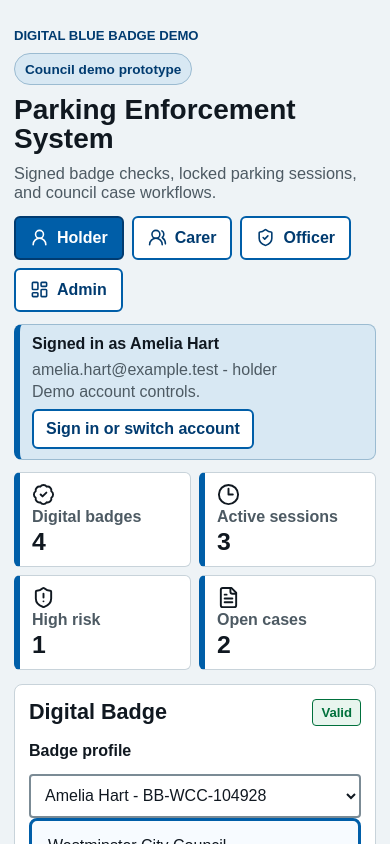
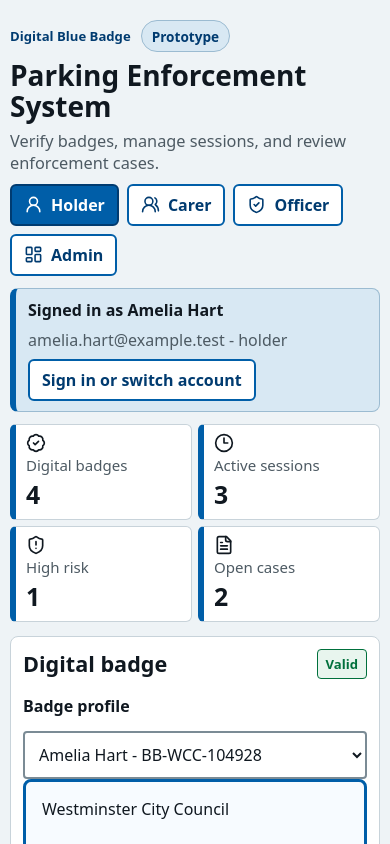
Before and after one commit to MrLawrenceAwe/blue-badge-parking-enforcement-demo, a React (Vite) app: page / in a window 390 px wide. Shown: the top 844 px of the page. Built offline with nearby package versions, Linux system fonts and the light colour scheme.

Commit message:
Polish dashboard typography and admin layout

```diff
--- a/src/components/carer/CarerView.jsx
+++ b/src/components/carer/CarerView.jsx
@@ -25,7 +25,7 @@ export function CarerView({
     <div className="page-grid">
       <section className="panel">
         <div className="panel-heading">
-          <h2>Delegated Access</h2>
+          <h2>Delegated access</h2>
           <UsersRound aria-hidden="true" />
         </div>
         <div className="list">
@@ -39,22 +39,22 @@ export function CarerView({
       </section>
       <section className="panel">
         <div className="panel-heading">
-          <h2>Care Notes</h2>
+          <h2>Care notes</h2>
           <FileText aria-hidden="true" />
         </div>
-        <p className="plain-text">Carers can help manage delegated badge access, check the current badge state, and confirm the locked parking session details without changing arrival time after start.</p>
+        <p className="plain-text">Manage delegated access and confirm session details.</p>
         {sessions.filter((session) => session.badgeId === selectedBadge.id).map((session) => <SessionCard key={session.id} session={session} />)}
         <div className="timeline-list">
           <h3>Notifications</h3>
           {notifications.map((notification) => (
             <small key={notification.id}>{notification.channel} at {new Date(notification.time).toLocaleString('en-GB')}: {notification.message}</small>
           ))}
-          {!notifications.length && <small>No notifications for this badge in the demo.</small>}
+          {!notifications.length && <small>No notifications for this badge.</small>}
         </div>
       </section>
       <section className="panel">
         <div className="panel-heading">
-          <h2>Delegated Session</h2>
+          <h2>Delegated session</h2>
           <Clock3 aria-hidden="true" />
         </div>
         <SessionStartForm badge={selectedBadge} activeSession={activeSession} startSession={startSession} extendSession={extendSession} endSession={endSession} />
--- a/src/components/holder/HolderView.jsx
+++ b/src/components/holder/HolderView.jsx
@@ -35,7 +35,7 @@ export function HolderView({
     <div className="page-grid">
       <section className="panel badge-panel">
         <div className="panel-heading">
-          <h2>Digital Badge</h2>
+          <h2>Digital badge</h2>
           <StatusPill status={badge.status} />
         </div>
         <label className="field-label" htmlFor="badge-select">Badge profile</label>
@@ -88,7 +88,7 @@ export function HolderView({
 
       <section className="panel">
         <div className="panel-heading">
-          <h2>Session Clock</h2>
+          <h2>Session clock</h2>
           <Clock3 aria-hidden="true" />
         </div>
         <SessionStartForm badge={badge} activeSession={activeSession} startSession={startSession} extendSession={extendSession} endSession={endSession} />
@@ -99,7 +99,7 @@ export function HolderView({
           {notifications.map((notification) => (
             <small key={notification.id}>{notification.channel} at {new Date(notification.time).toLocaleString('en-GB')}: {notification.message}</small>
           ))}
-          {!notifications.length && <small>No notifications for this badge in the demo.</small>}
+          {!notifications.length && <small>No notifications for this badge.</small>}
         </div>
       </section>
     </div>
--- a/src/components/officer/OfficerView.jsx
+++ b/src/components/officer/OfficerView.jsx
@@ -17,20 +17,25 @@ export function OfficerView({ badge, risk, scanResult, sessions, scanForm, scanE
     <div className="officer-layout">
       <section className="panel scan-panel">
         <div className="panel-heading">
-          <h2>Scan or Verify</h2>
+          <h2>Scan or verify</h2>
           <QrCode aria-hidden="true" />
         </div>
         <label>QR, badge ID, or vehicle<input value={scanForm.query} onChange={(event) => scanActions.setQuery(event.target.value)} aria-label="QR code badge ID or vehicle registration" /></label>
         <label>Observed vehicle<input value={scanForm.vehicle} onChange={(event) => scanActions.setVehicle(event.target.value)} aria-label="Observed vehicle registration" /></label>
         <label>Scan location<input value={scanForm.location} onChange={(event) => scanActions.setLocation(event.target.value)} aria-label="Scan location" /></label>
-        <div className="case-fields">
-          <label>Contravention<select value={scanEvidence.values.contravention} onChange={(event) => scanEvidence.setValues((current) => ({ ...current, contravention: event.target.value }))}>{contraventionOptions.map((option) => <option key={option}>{option}</option>)}</select></label>
-          <label>Outcome action<select value={scanEvidence.values.action} onChange={(event) => scanEvidence.setValues((current) => ({ ...current, action: event.target.value }))}>{actionOptions.map((option) => <option key={option}>{option}</option>)}</select></label>
-        </div>
-        <label>Vehicle photo reference<input value={scanEvidence.values.vehiclePhoto} onChange={(event) => scanEvidence.setValues((current) => ({ ...current, vehiclePhoto: event.target.value }))} placeholder="Camera roll ID, filename, or evidence ref" aria-label="Vehicle photo reference" /></label>
-        <label>Badge photo reference<input value={scanEvidence.values.badgePhoto} onChange={(event) => scanEvidence.setValues((current) => ({ ...current, badgePhoto: event.target.value }))} placeholder="Badge image or bodycam reference" aria-label="Badge photo reference" /></label>
-        <label>Officer note<textarea value={scanEvidence.values.officerNote} onChange={(event) => scanEvidence.setValues((current) => ({ ...current, officerNote: event.target.value }))} placeholder="Observation, conversation summary, visible badge condition" aria-label="Officer note" /></label>
         <button className="primary-button" onClick={scanActions.runScan}><Search aria-hidden="true" size={21} /> Verify now</button>
+        {scanResult && (
+          <div className="evidence-section">
+            <h3>Evidence</h3>
+            <div className="case-fields">
+              <label>Contravention<select value={scanEvidence.values.contravention} onChange={(event) => scanEvidence.setValues((current) => ({ ...current, contravention: event.target.value }))}>{contraventionOptions.map((option) => <option key={option}>{option}</option>)}</select></label>
+              <label>Outcome action<select value={scanEvidence.values.action} onChange={(event) => scanEvidence.setValues((current) => ({ ...current, action: event.target.value }))}>{actionOptions.map((option) => <option key={option}>{option}</option>)}</select></label>
+            </div>
+            <label>Vehicle photo<input value={scanEvidence.values.vehiclePhoto} onChange={(event) => scanEvidence.setValues((current) => ({ ...current, vehiclePhoto: event.target.value }))} placeholder="Evidence reference" aria-label="Vehicle photo reference" /></label>
+            <label>Badge photo<input value={scanEvidence.values.badgePhoto} onChange={(event) => scanEvidence.setValues((current) => ({ ...current, badgePhoto: event.target.value }))} placeholder="Evidence reference" aria-label="Badge photo reference" /></label>
+            <label>Officer note<textarea value={scanEvidence.values.officerNote} onChange={(event) => scanEvidence.setValues((current) => ({ ...current, officerNote: event.target.value }))} placeholder="Observation or conversation summary" aria-label="Officer note" /></label>
+          </div>
+        )}
       </section>
 
       <div className="officer-decision-stack">
@@ -56,7 +61,7 @@ export function OfficerView({ badge, risk, scanResult, sessions, scanForm, scanE
 
         <section className="panel">
           <div className="panel-heading">
-            <h2>Badge Details</h2>
+            <h2>Badge details</h2>
             <Car aria-hidden="true" />
           </div>
           {isUnknown ? (
--- a/src/main.jsx
+++ b/src/main.jsx
@@ -621,11 +621,11 @@ function App() {
       <header className="app-header">
         <div className="title-block">
           <div className="title-row">
-            <p className="eyebrow">Digital Blue Badge Demo</p>
-            <span className="demo-pill">Council demo prototype</span>
+            <p className="eyebrow">Digital Blue Badge</p>
+            <span className="demo-pill">Prototype</span>
           </div>
           <h1>Parking Enforcement System</h1>
-          <p className="hero-note">Signed badge checks, locked parking sessions, and council case workflows.</p>
+          <p className="hero-note">Verify badges, manage sessions, and review enforcement cases.</p>
         </div>
         <div className="role-switcher" aria-label="Choose role">
           {[
@@ -656,7 +656,6 @@ function App() {
         <div className="auth-strip-copy">
           <strong>Signed in as {authUser.name}</strong>
           <span>{authUser.email} - {authUser.role}</span>
-          <p className="demo-note">Demo account controls.</p>
         </div>
         <details className="auth-controls">
           <summary>Sign in or switch account</summary>
--- a/src/styles.css
+++ b/src/styles.css
@@ -11,7 +11,7 @@
   --amber: #b76e00;
   --red: #b10e1e;
   --black: #111111;
-  font-family: Arial, Helvetica, sans-serif;
+  font-family: system-ui, -apple-system, BlinkMacSystemFont, "Segoe UI", sans-serif;
 }
 
 * {
@@ -45,7 +45,7 @@ select:disabled {
 main {
   max-width: 1240px;
   margin: 0 auto;
-  padding: 14px;
+  padding: 12px;
 }
 
 .app-header {
@@ -57,7 +57,7 @@ main {
 
 .title-block {
   display: grid;
-  gap: 10px;
+  gap: 8px;
 }
 
 .title-row {
@@ -71,8 +71,8 @@ main {
   margin: 0;
   color: var(--blue-dark);
   font-weight: 700;
-  text-transform: uppercase;
   font-size: 0.82rem;
+  letter-spacing: 0;
 }
 
 .demo-pill {
@@ -98,7 +98,7 @@ p {
 h1 {
   margin-bottom: 0;
   font-size: clamp(1.75rem, 3vw, 2.65rem);
-  line-height: 1.05;
+  line-height: 1.1;
 }
 
 .hero-note {
@@ -111,6 +111,7 @@ h1 {
 h2 {
   font-size: 1.35rem;
   margin-bottom: 0;
+  line-height: 1.2;
 }
 
 .role-switcher,
@@ -120,7 +121,15 @@ h2 {
   flex-wrap: wrap;
 }
 
+.tab-list {
+  display: flex;
+  flex-wrap: wrap;
+  gap: 8px;
+  margin-bottom: 14px;
+}
+
 .role-switcher button,
+.tab-list button,
 .primary-button,
 .secondary-button,
 .danger-button {
@@ -140,6 +149,11 @@ h2 {
   color: var(--blue-dark);
 }
 
+.tab-list button {
+  background: var(--surface);
+  color: var(--blue-dark);
+}
+
 .role-switcher button:disabled {
   border-color: #aeb9c0;
   color: #6f7b84;
@@ -148,12 +162,14 @@ h2 {
 }
 
 .role-switcher button.active,
+.tab-list button.active,
 .primary-button {
   background: var(--blue);
   color: #fff;
 }
 
-.role-switcher button.active {
+.role-switcher button.active,
+.tab-list button.active {
   border-color: var(--blue-dark);
 }
 
@@ -308,14 +324,14 @@ h2 {
   border: 1px solid var(--line);
   border-left: 6px solid var(--blue);
   border-radius: 6px;
-  padding: 10px 12px;
+  padding: 9px 11px;
   display: grid;
   gap: 2px;
 }
 
 .metric span {
   color: var(--muted);
-  font-weight: 600;
+  font-weight: 500;
 }
 
 .metric strong {
@@ -351,7 +367,7 @@ label {
   display: grid;
   gap: 7px;
   color: var(--ink);
-  font-weight: 700;
+  font-weight: 650;
   margin-bottom: 14px;
 }
 
@@ -403,7 +419,7 @@ dt {
 
 dd {
   margin: 0;
-  font-weight: 650;
+  font-weight: 600;
 }
 
 .risk-banner,
@@ -445,6 +461,18 @@ dd {
   align-self: start;
   display: grid;
   gap: 14px;
+}
+
+.evidence-section {
+  border-top: 1px solid var(--line);
+  display: grid;
+  gap: 10px;
+  margin-top: 4px;
+  padding-top: 14px;
+}
+
+.evidence-section h3 {
+  margin-bottom: 0;
 }
 
 .detail-list-grid {
@@ -703,7 +731,7 @@ dd {
 
 .plain-text {
   color: var(--muted);
-  line-height: 1.55;
+  line-height: 1.45;
 }
 
 .scan-panel {
@@ -740,6 +768,14 @@ dd {
   color: var(--blue-dark);
   cursor: pointer;
   font-weight: 800;
+}
+
+.full-span {
+  grid-column: 1 / -1;
+}
+
+.risk-panel {
+  grid-column: 1 / -1;
 }
 
 .admin-filters[open] summary {
@@ -803,6 +839,44 @@ tr {
 }
 
 @media (max-width: 719px) {
+  main {
+    padding: 10px;
+  }
+
+  .app-header {
+    gap: 10px;
+    padding-top: 10px;
+  }
+
+  .role-switcher button,
+  .tab-list button {
+    min-height: 42px;
+    padding: 8px 12px;
+  }
+
+  .summary-strip {
+    gap: 6px;
+  }
+
+  .metric {
+    min-height: 78px;
+    padding: 8px 10px;
+  }
+
+  .metric svg {
+    width: 20px;
+    height: 20px;
+  }
+
+  .metric span {
+    font-size: 0.94rem;
+  }
+
+  .panel,
+  .toolbar {
+    padding: 12px;
+  }
+
   .verification-result {
     min-height: 0;
     align-content: start;
@@ -922,6 +996,11 @@ textarea:focus {
   outline-offset: 2px;
 }
 
+.tab-list button.active:focus-visible {
+  outline: 3px solid #9bbbd1;
+  outline-offset: 2px;
+}
+
 @media (min-width: 720px) {
   main {
     padding: 22px 26px;
```
Also changed, not shown: src/components/admin/AdminView.jsx (+92 -56 lines).
